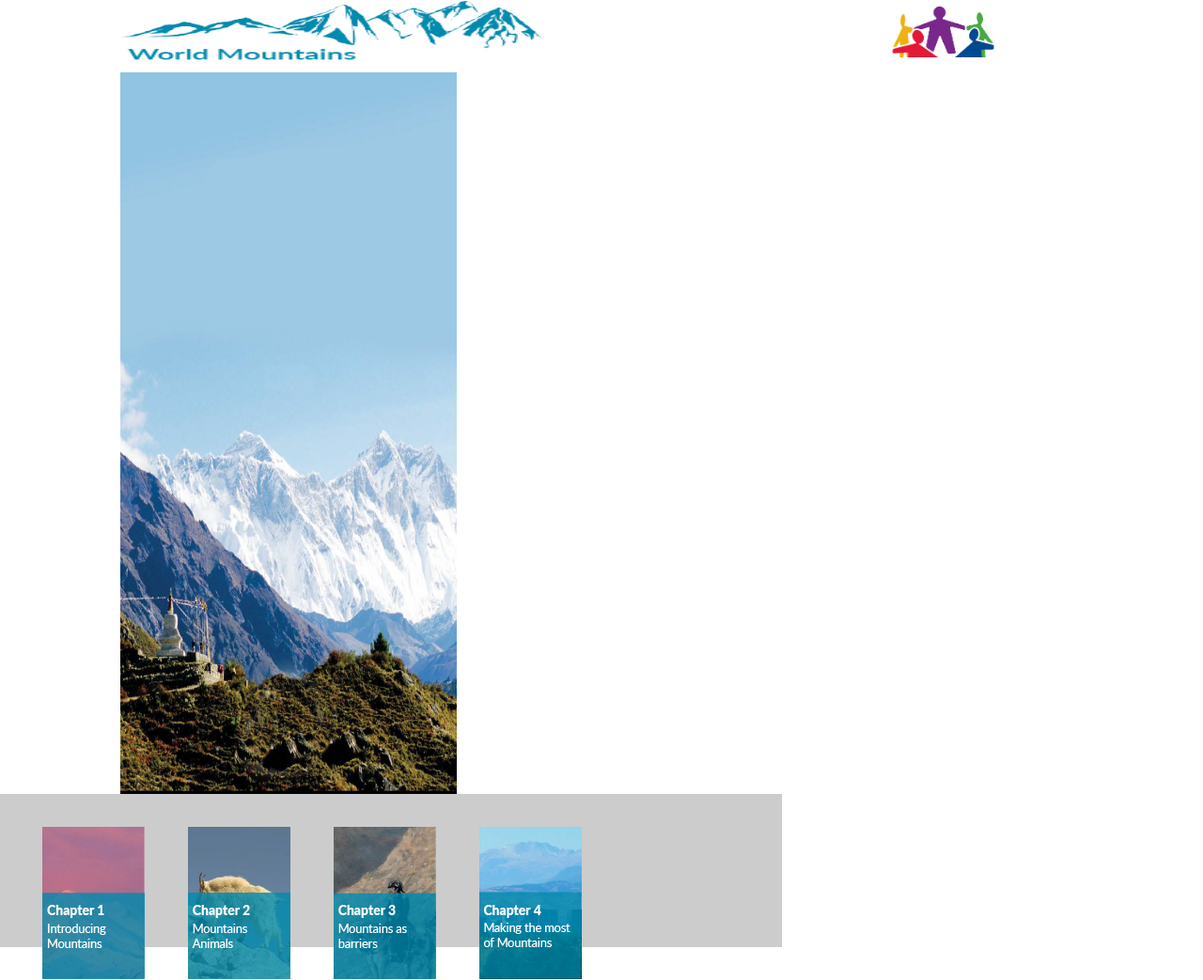
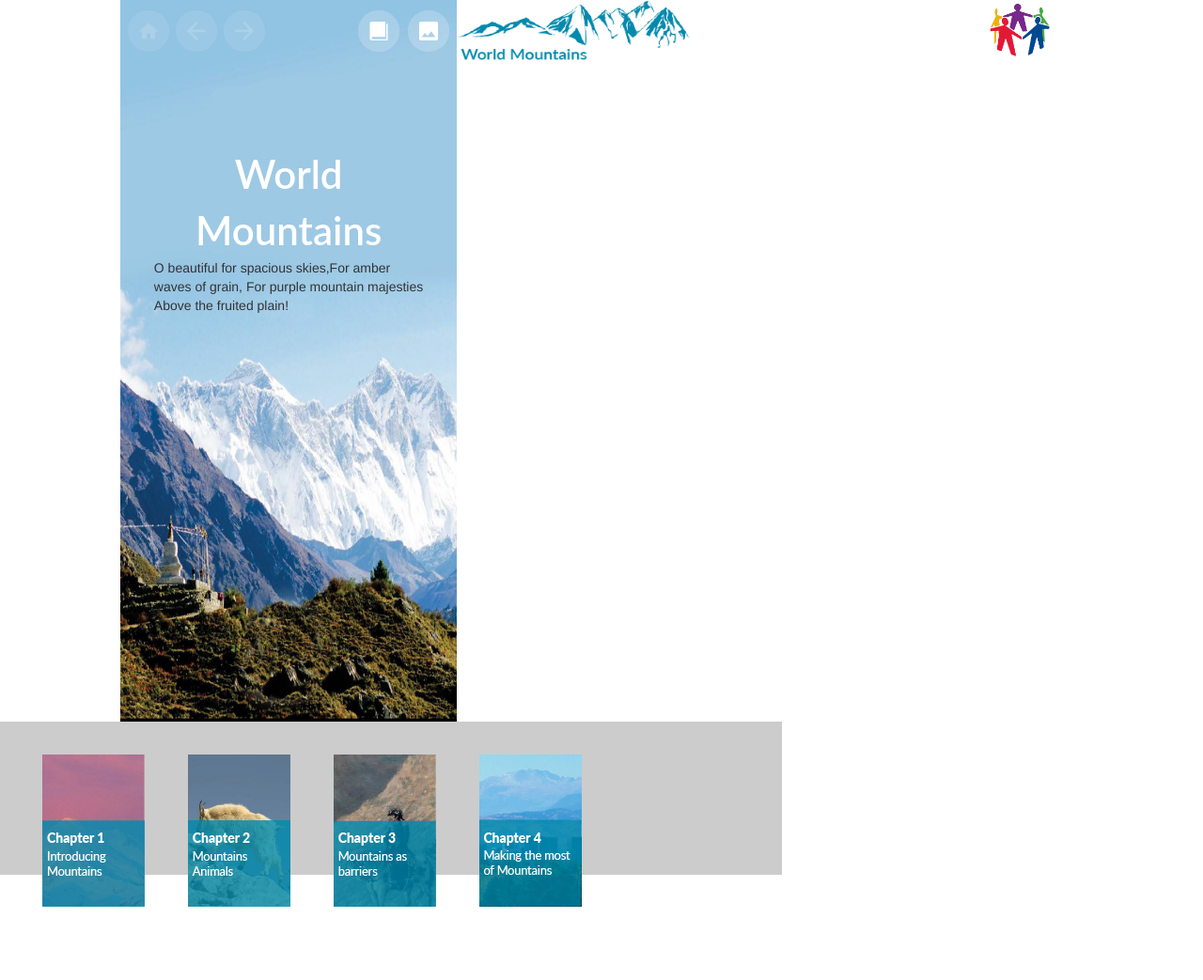
Before and after one commit to harshyadav9/magicpoc, a plain HTML site: page Client/index.html in a window 1280 px wide. Shown: the whole page at 94% size. After the commit the page ends 966 px from the top, so only its background shows below. Drawn offline with nearby package versions, Linux system fonts and the light colour scheme; some packages are replaced by stand-ins of ours.

Commit message:
changed styles for index and header

```diff
--- a/Client/app.js
+++ b/Client/app.js
@@ -43,7 +43,7 @@
 
    app.controller('ContentPanelController', function($scope,$rootScope) {
 
-    $rootScope.isShown = false;
+    // $rootScope.isShown = false;
 
 
 });
--- a/Client/assets/style/custom.css
+++ b/Client/assets/style/custom.css
@@ -25,8 +25,10 @@
 }
 
 .header{
- background-color: #ffffff;
- height: 10%;
+background-color: #ffffff;
+height: 10%;
+width: 65%;
+float: right;
 }
 
 .symbol{
@@ -34,7 +36,7 @@
  height: 100%;
  background-size:  55% 90%;
  background-repeat: no-repeat;
- width: 80%;
+ width: 68%;
  float: left;
 }
 
@@ -43,8 +45,10 @@
  height: 80%;
  background-size: 55%;
  background-repeat: no-repeat;
- width: 20%;
+ left: 20px;
+ position: relative;
  float: right;
+ width: 18%;
 }
 .controlButtons{
 width: 100%;
--- a/Client/index.html
+++ b/Client/index.html
@@ -20,8 +20,8 @@
           <div class="logo"></div>
         </div>
           <!-- LEFT SIDEBAR -->
-        <div  class="leftPanel" ng-controller="SidebarController">
-            <div  ng-if="isShown" class="controlButtons">
+        <div class="leftPanel" ng-controller="SidebarController">
+            <div class="controlButtons">
              <div class="homeButton"></div>
              <div class="backButton"></div>
              <div class="nextButton"></div>
@@ -38,6 +38,7 @@
 
 
 
+
        <div ui-view></div>
        <script src="https://cdnjs.cloudflare.com/ajax/libs/angular.js/1.4.3/angular.min.js"></script>
     <script src="https://cdnjs.cloudflare.com/ajax/libs/angular-ui-router/0.2.15/angular-ui-router.min.js"></script>
```
